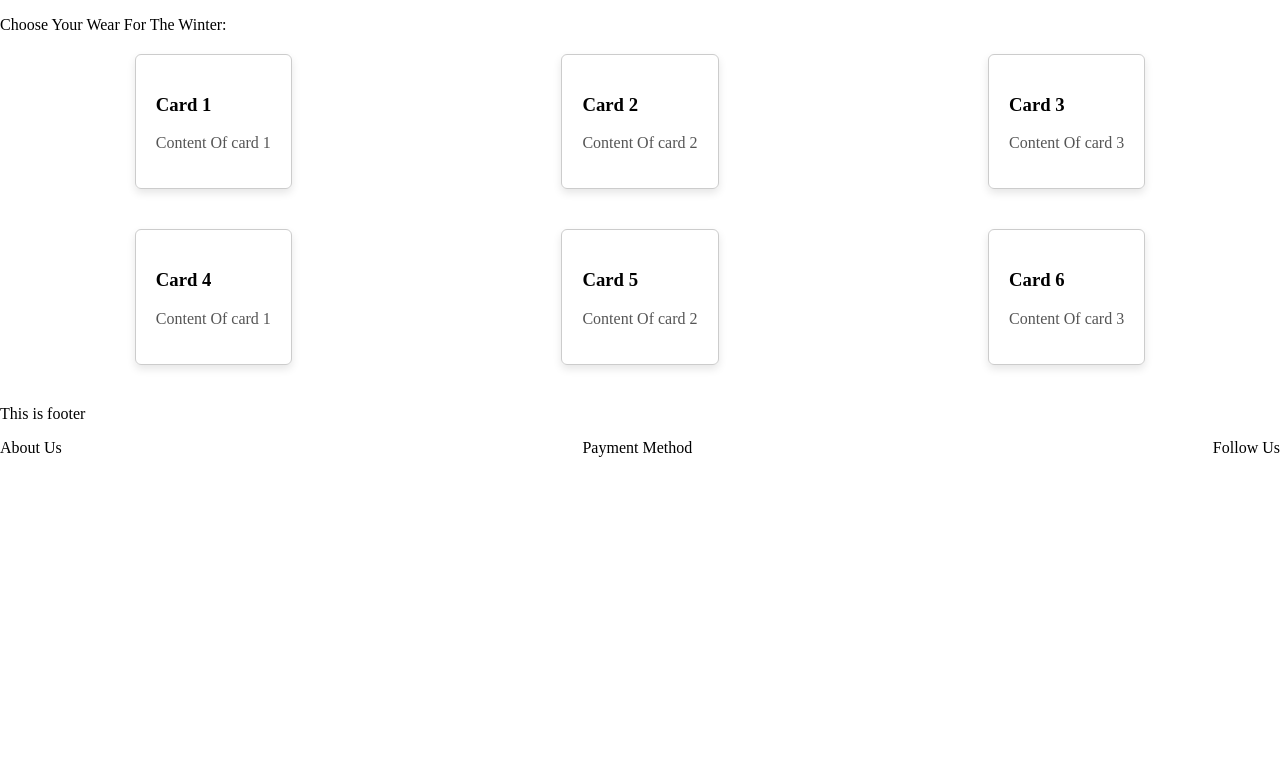
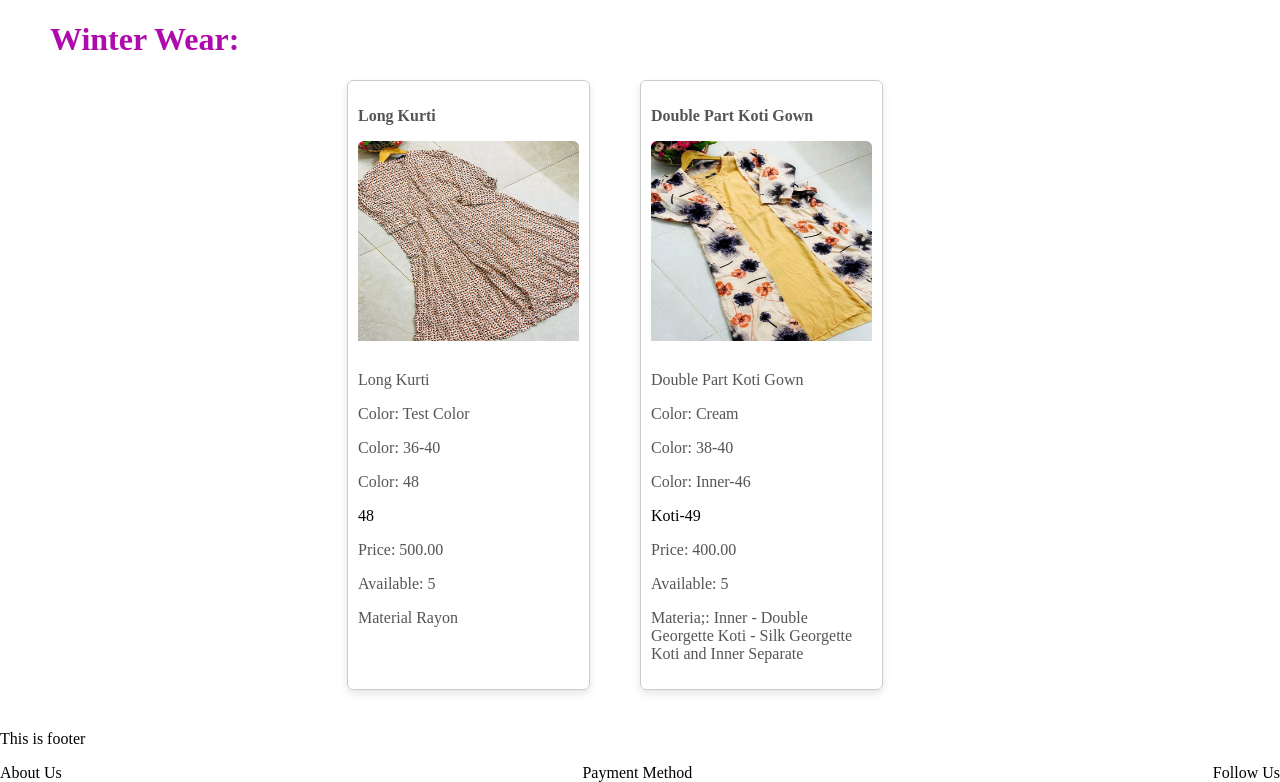
Before and after one commit to MazFahim/clientProjects, a Django app: page /winterwear/ in a window 1280 px wide. Shown: the part 54-836 px from the top of the page. Before the commit the page ends 511 px from the top, so only its background shows below. Run offline with Django 5.2, Linux system fonts and the light colour scheme; data comes from the database, SQL or seed files in the repository.

Commit message:
Rupantor: categorywears displayed

```diff
--- a/Rupantor/management/templates/winterwear.html
+++ b/Rupantor/management/templates/winterwear.html
@@ -3,18 +3,26 @@
 <head>
     <meta charset="UTF-8">
     <meta name="viewport" content="width=device-width, initial-scale=1.0">
-    <title>Summer Wear</title>
+    <title>Winter Wear</title>
     <style>
+        .category-title{
+            font-size: xx-large;
+            justify-content: center;
+            margin-left: 50px;
+            color: #AF0AAD;
+        }
         .card-container{
             display: flex;
-            justify-content: space-around;
+            justify-content: center;
             flex-wrap: wrap;
             margin: 20px 0;
         }
         .card{
+            flex: 0 1 calc(20% - 35px);
             border: 1px solid #ccc;
             border-radius: 6px;
-            padding: 20px;
+            padding: 10px;
+            margin-right: 50px;
             margin-bottom: 20px;
             box-shadow: 0 4px 8px rgba(0, 0, 0, 0.1);
             transition: box-shadow 0.3s ease;
@@ -30,42 +38,42 @@
             font-size: 16px;
             color: #555;
         }
+        .card img {
+            width: 100%;
+            height: 200px;
+            object-fit: fill;
+            border-radius: 6px 6px 0 0;
+            margin-bottom: 10px;
+        }
     </style>
 </head>
 <body>
 
     {% include 'header.html' %}
 
-    <div>
-        <p>Choose Your Wear For The Winter: </p>
-        <div class="card-container">
-            <div class="card">
-                <h3>Card 1</h3>
-                <p>Content Of card 1</p>
-            </div>
-            <div class="card">
-                <h3>Card 2</h3>
-                <p>Content Of card 2</p>
-            </div>
-            <div class="card">
-                <h3>Card 3</h3>
-                <p>Content Of card 3</p>
-            </div>
-        </div>
-        <div class="card-container">
-            <div class="card">
-                <h3>Card 4</h3>
-                <p>Content Of card 1</p>
-            </div>
-            <div class="card">
-                <h3>Card 5</h3>
-                <p>Content Of card 2</p>
-            </div>
-            <div class="card">
-                <h3>Card 6</h3>
-                <p>Content Of card 3</p>
-            </div>
-        </div>
+    <h1 class="category-title">Winter Wear:</h1>
+
+    <div class="card-container">
+        {% for product in wears %}
+            {% if product.category == "WinterWear" %}
+                <div class="card">
+                <p><strong>{{ product.productName }}</strong></p>
+                    <img src="/media/{{ product.productImage }}" alt="no image">
+                    <p>{{ product.productName }}</p>
+                    <p>Color: {{ product.productColor }}</p>
+                    <p>Color: {{ product.productBody }}</p>
+                    <p>Color: {{ product.frontLength }}</p>
+                    {% if product.backLength == "0" %}
+
+                    {% else %}
+                        {{ product.backLength }}
+                    {% endif %}
+                    <p>Price: {{ product.productPrice }}</p>
+                    <p>Available: {{ product.available }}</p>
+                    <p>{{ product.description }}</p>
+                </div>
+            {% endif %}
+        {% endfor %}
     </div>
 
     {% include 'footer.html' %}
--- a/Rupantor/management/views.py
+++ b/Rupantor/management/views.py
@@ -23,13 +23,23 @@ def home(request):
 
 
 def summerwear(request):
+    wears = Wears.objects.all().values()
+
+    context = {
+        'wears' : wears
+    }
     template = loader.get_template('summerwear.html')
-    return HttpResponse(template.render())
+    return HttpResponse(template.render(context, request))
 
 
 def winterwear(request):
+    wears = Wears.objects.all().values()
+
+    context = {
+        'wears' : wears
+    }
     template = loader.get_template('winterwear.html')
-    return HttpResponse(template.render())
+    return HttpResponse(template.render(context, request))
 
 
 def cart(request):
```
Also changed, not shown: Rupantor/management/templates/summerwear.html (+41 -32 lines).
